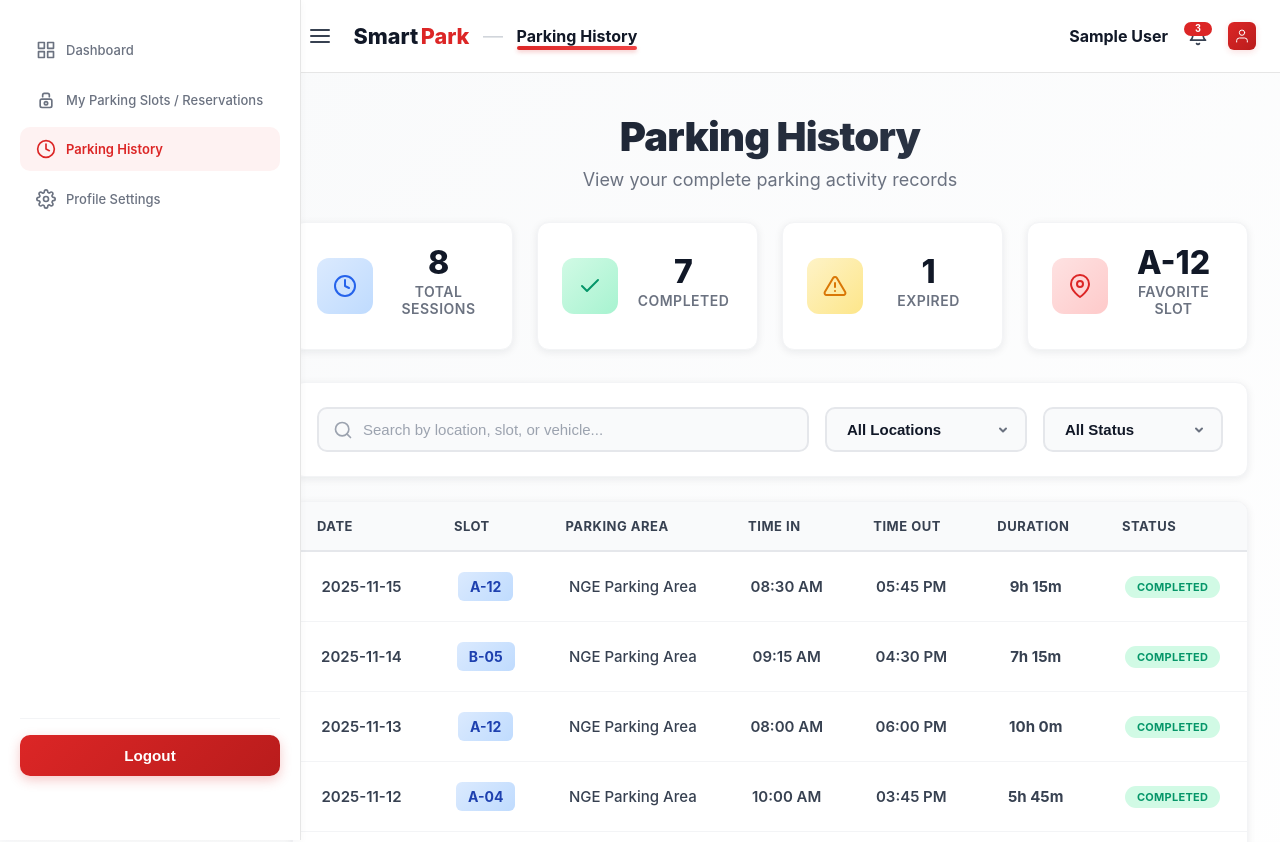
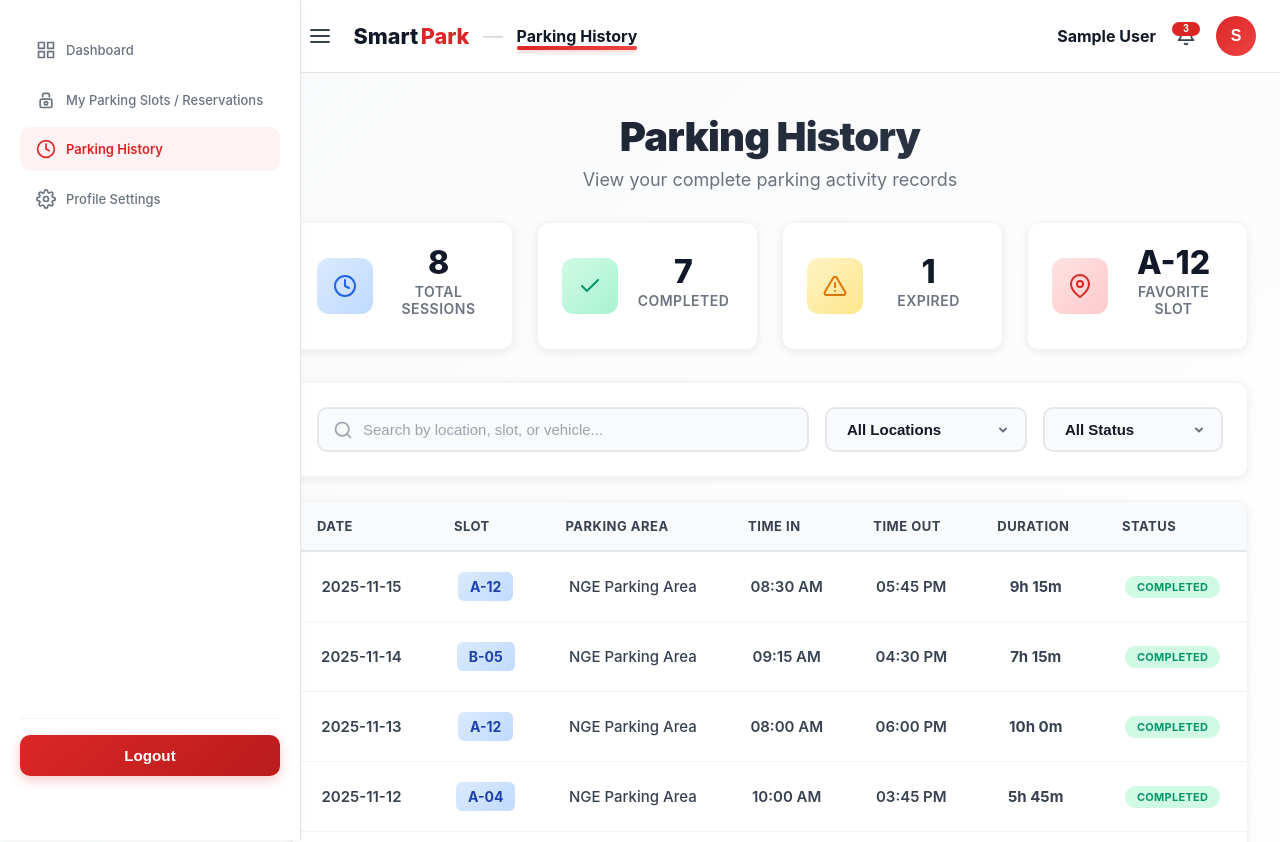
Before and after one commit to Brentaru/SmartPark, a React (Create React App) app in the folder frontend/: page /history in a window 1280 px wide. Shown: the top 842 px of the page. Built offline with nearby package versions, Linux system fonts and the light colour scheme; sample sign-in values are in the browser's storage; the HTML template or start-up script is replaced by a standard one.

Commit message:
Fix: Fixing the profile linking

```diff
--- a/frontend/src/components/AuthTopbar.jsx
+++ b/frontend/src/components/AuthTopbar.jsx
@@ -64,19 +64,33 @@ const AuthTopbar = ({ pageTitle = 'Dashboard', onToggleSidebar, sidebarOpen = tr
 
         <div className="profile-dropdown" ref={dropdownRef}>
           <button className="profile-btn" onClick={() => setOpen(!open)} aria-haspopup>
-            <div className="profile-avatar">
-              <svg viewBox="0 0 24 24" fill="none" stroke="currentColor" strokeLinecap="round" strokeLinejoin="round">
-                <path d="M20 21v-2a4 4 0 0 0-4-4H8a4 4 0 0 0-4 4v2" />
-                <circle cx="12" cy="7" r="4" />
-              </svg>
-            </div>
+            <div className="profile-avatar">{(currentUser?.firstName || 'U').charAt(0)}</div>
           </button>
 
           {open && (
             <div className="profile-menu">
-              <button className="profile-menu-item" onClick={() => goTo('/dashboard/profile')}>Profile</button>
-              <button className="profile-menu-item" onClick={() => goTo('/dashboard/settings')}>Settings</button>
-              <button className="profile-menu-item" onClick={handleLogout}>Logout</button>
+              <div className="profile-menu-header">
+                <div className="profile-menu-avatar">{(currentUser?.firstName || 'U').charAt(0)}</div>
+                <div className="profile-menu-info">
+                  <div className="profile-menu-name">{currentUser?.firstName} {currentUser?.lastName}</div>
+                  <div className="profile-menu-email">{currentUser?.email}</div>
+                </div>
+              </div>
+              <div className="profile-menu-divider"></div>
+              <button className="profile-menu-item" onClick={() => goTo('/profile')}>
+                <svg width="16" height="16" viewBox="0 0 24 24" fill="none" stroke="currentColor" strokeWidth="2" strokeLinecap="round" strokeLinejoin="round">
+                  <path d="M20 21v-2a4 4 0 0 0-4-4H8a4 4 0 0 0-4 4v2" />
+                  <circle cx="12" cy="7" r="4" />
+                </svg>
+                View My Profile
+              </button>
+              <button className="profile-menu-item" onClick={() => goTo('/profile-settings')}>
+                <svg width="16" height="16" viewBox="0 0 24 24" fill="none" stroke="currentColor" strokeWidth="2" strokeLinecap="round" strokeLinejoin="round">
+                  <path d="M12 15a3 3 0 1 0 0-6 3 3 0 0 0 0 6Z"/>
+                  <path d="M19.4 15a1.65 1.65 0 0 0 .33 1.82l.06.06a2 2 0 0 1 0 2.83 2 2 0 0 1-2.83 0l-.06-.06a1.65 1.65 0 0 0-1.82-.33 1.65 1.65 0 0 0-1 1.51V21a2 2 0 0 1-2 2 2 2 0 0 1-2-2v-.09A1.65 1.65 0 0 0 9 19.4a1.65 1.65 0 0 0-1.82.33l-.06.06a2 2 0 0 1-2.83 0 2 2 0 0 1 0-2.83l.06-.06a1.65 1.65 0 0 0 .33-1.82 1.65 1.65 0 0 0-1.51-1H3a2 2 0 0 1-2-2 2 2 0 0 1 2-2h.09A1.65 1.65 0 0 0 4.6 9a1.65 1.65 0 0 0-.33-1.82l-.06-.06a2 2 0 0 1 0-2.83 2 2 0 0 1 2.83 0l.06.06a1.65 1.65 0 0 0 1.82.33H9a1.65 1.65 0 0 0 1-1.51V3a2 2 0 0 1 2-2 2 2 0 0 1 2 2v.09a1.65 1.65 0 0 0 1 1.51 1.65 1.65 0 0 0 1.82-.33l.06-.06a2 2 0 0 1 2.83 0 2 2 0 0 1 0 2.83l-.06.06a1.65 1.65 0 0 0-.33 1.82V9a1.65 1.65 0 0 0 1.51 1H21a2 2 0 0 1 2 2 2 2 0 0 1-2 2h-.09a1.65 1.65 0 0 0-1.51 1Z"/>
+                </svg>
+                Profile Settings
+              </button>
             </div>
           )}
         </div>
--- a/frontend/src/styles/Topbar.css
+++ b/frontend/src/styles/Topbar.css
@@ -128,36 +128,121 @@
 /* Profile Button Styles - Updated */
 .profile-dropdown { position: relative; }
 .profile-btn {
-  background: transparent !important;
-  border: none !important;
-  padding: 0 !important;
+  background: transparent;
+  border: none;
+  padding: 0;
   cursor: pointer;
-  transition: transform 0.2s ease;
-}
-.profile-btn:hover { transform: scale(1.05); }
-.profile-avatar {
-  width: 28px !important;
-  height: 28px !important;
-  background: linear-gradient(135deg, #dc2626 0%, #b91c1c 100%) !important;
-  color: white !important;
-  border-radius: 6px !important;
-  display: flex !important;
-  align-items: center !important;
-  justify-content: center !important;
-  font-weight: 700;
-  box-shadow: 0 2px 6px rgba(220, 38, 38, 0.15) !important;
-}
-.profile-avatar svg {
-  width: 16px !important;
-  height: 16px !important;
-  stroke-width: 1.5 !important;
 }
 
-.profile-menu { position: absolute; right: 0; top: 48px; background: white; border: 1px solid #e6e6e6; box-shadow: 0 8px 24px rgba(15,23,42,0.08); border-radius: 8px; min-width: 160px; z-index: 50; padding: 0.25rem; }
-.profile-menu-item { display: block; width: 100%; padding: 0.6rem 0.9rem; text-align: left; background: transparent; border: none; cursor: pointer; color: #111827; }
-.profile-menu-item:hover { background: #f8fafc; }
-.profile-menu-divider { height: 1px; background: #f3f4f6; margin: 0.25rem 0; }
-.profile-menu-item.danger { color: #b91c1c; font-weight: 700; }
+.profile-avatar {
+  width: 40px;
+  height: 40px;
+  background: linear-gradient(135deg, #dc2626 0%, #ef4444 100%);
+  color: white;
+  border-radius: 50%;
+  display: flex;
+  align-items: center;
+  justify-content: center;
+  font-weight: 800;
+  font-size: 1rem;
+  transition: all 0.2s ease;
+}
+
+.profile-btn:hover .profile-avatar {
+  transform: scale(1.05);
+  box-shadow: 0 4px 12px rgba(220, 38, 38, 0.3);
+}
+
+.profile-menu {
+  position: absolute;
+  right: 0;
+  top: 52px;
+  background: white;
+  border: 1px solid #e5e7eb;
+  box-shadow: 0 10px 40px rgba(15, 23, 42, 0.15);
+  border-radius: 12px;
+  min-width: 280px;
+  z-index: 1000;
+  padding: 0;
+  overflow: hidden;
+}
+
+.profile-menu-header {
+  display: flex;
+  align-items: center;
+  gap: 0.75rem;
+  padding: 1rem;
+  background: linear-gradient(135deg, #fef2f2 0%, #ffffff 100%);
+}
+
+.profile-menu-avatar {
+  width: 48px;
+  height: 48px;
+  background: linear-gradient(135deg, #dc2626 0%, #ef4444 100%);
+  color: white;
+  border-radius: 50%;
+  display: flex;
+  align-items: center;
+  justify-content: center;
+  font-weight: 800;
+  font-size: 1.25rem;
+  flex-shrink: 0;
+}
+
+.profile-menu-info {
+  flex: 1;
+  min-width: 0;
+}
+
+.profile-menu-name {
+  font-size: 0.9375rem;
+  font-weight: 700;
+  color: #111827;
+  margin-bottom: 0.125rem;
+  white-space: nowrap;
+  overflow: hidden;
+  text-overflow: ellipsis;
+}
+
+.profile-menu-email {
+  font-size: 0.8125rem;
+  color: #6b7280;
+  white-space: nowrap;
+  overflow: hidden;
+  text-overflow: ellipsis;
+}
+
+.profile-menu-item {
+  display: flex;
+  align-items: center;
+  gap: 0.75rem;
+  width: 100%;
+  padding: 0.875rem 1rem;
+  text-align: left;
+  background: transparent;
+  border: none;
+  cursor: pointer;
+  color: #374151;
+  font-size: 0.9375rem;
+  font-weight: 500;
+  transition: all 0.2s ease;
+}
+
+.profile-menu-item:hover {
+  background: #f9fafb;
+  color: #111827;
+}
+
+.profile-menu-item svg {
+  flex-shrink: 0;
+  stroke-width: 2;
+}
+
+.profile-menu-divider {
+  height: 1px;
+  background: #e5e7eb;
+  margin: 0;
+}
 
 /* Adjust topbar when sidebar is open */
 .auth-topbar.sidebar-open {
```
